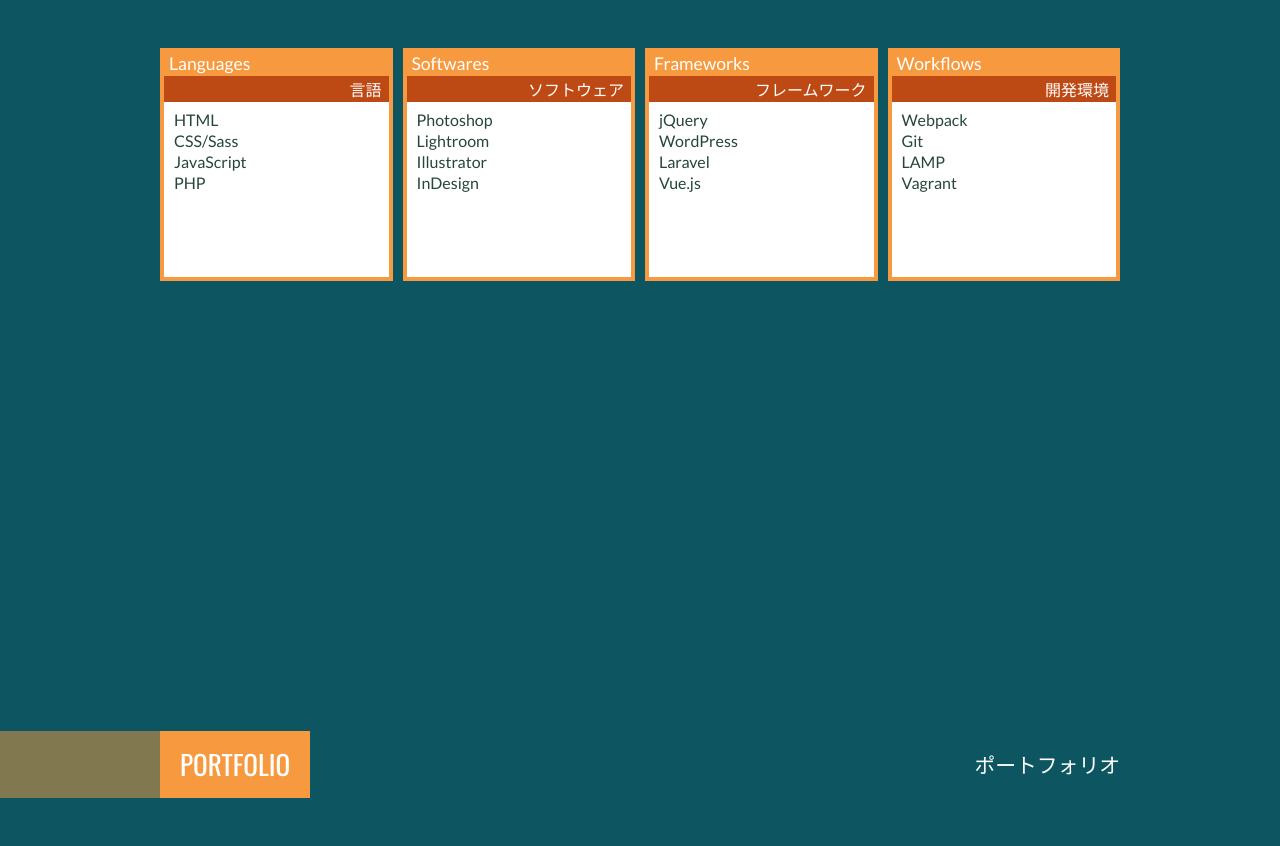
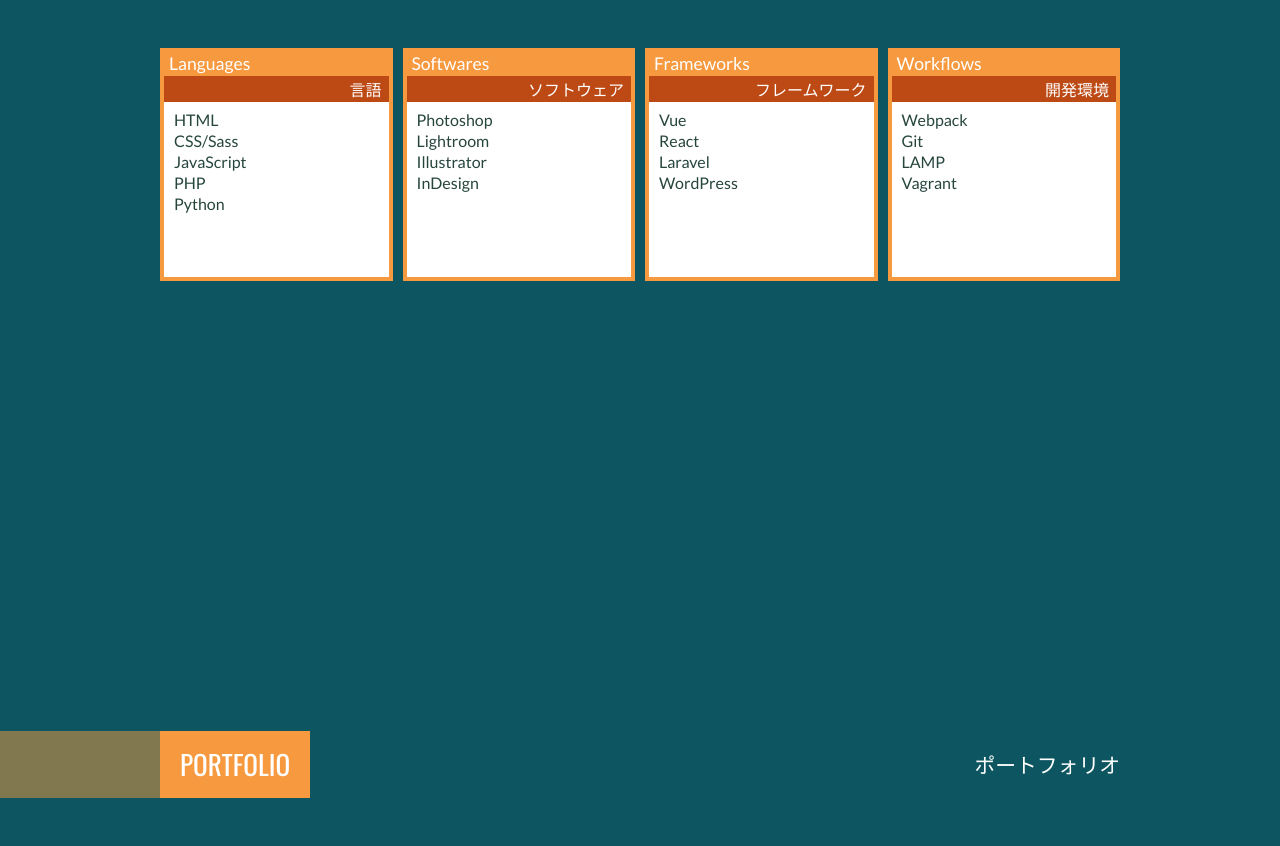
Before and after one commit to UncleKo/shrewd, a plain HTML site: page index.html in a window 1280 px wide. Shown: the part 919-1765 px from the top of the page. Drawn offline with nearby package versions, Linux system fonts and the light colour scheme.

Commit message:
bit of adjustment

```diff
--- a/index.html
+++ b/index.html
@@ -47,6 +47,7 @@
                         <li>CSS/Sass</li>
                         <li>JavaScript</li>
                         <li>PHP</li>
+                        <li>Python</li>
                      </ul>
                   </div>
                </li>
@@ -67,10 +68,10 @@
                      <h3>Frameworks</h3>
                      <h4>フレームワーク</h4>
                      <ul class="nested">
-                        <li>jQuery</li>
+                        <li>Vue</li>
+                        <li>React</li>
+                        <li>Laravel</li>
                         <li>WordPress</li>
-                        <li>Laravel</li>
-                        <li>Vue.js</li>
                      </ul>
                   </div>
                </li>
```
Also changed, not shown: resources/sass/_base.scss (line endings or trailing spaces), 1 other file.
